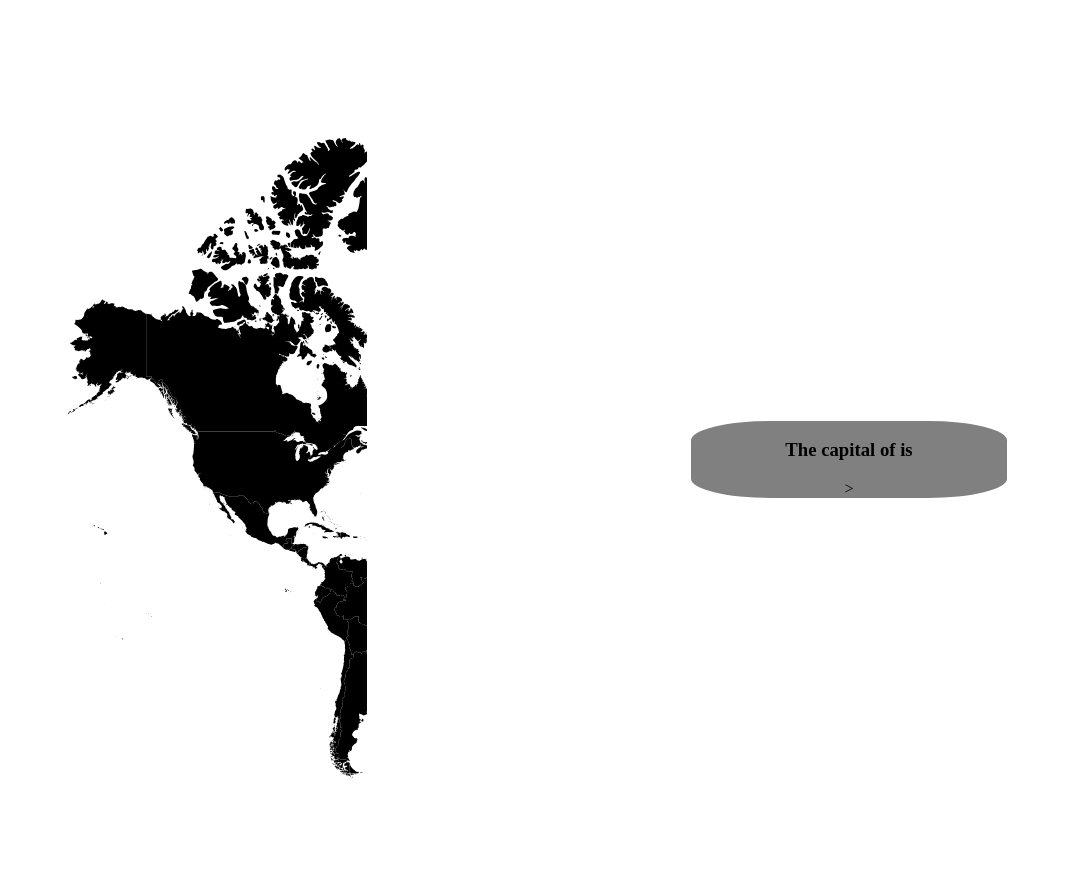
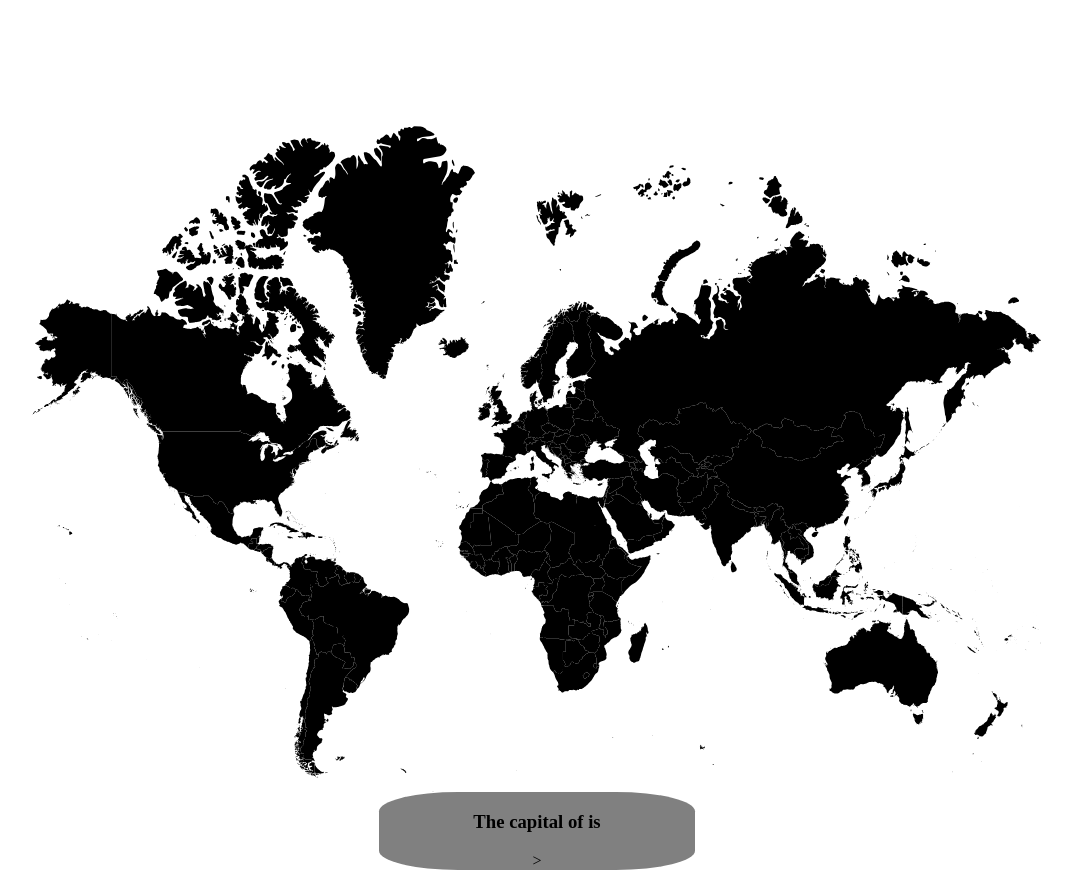
Before and after one commit to MrCodeMonkey11/WorldMap, an Angular app: page / in a window 1280 px wide. Shown: the whole page, without its empty margins (103-1175 px from the left). Before the commit the page ends 800 px from the top, so only its background shows below. Built offline with nearby package versions, Linux system fonts and the light colour scheme.

Commit message:
Fixed Map UI

```diff
--- a/src/app/world/world.component.html
+++ b/src/app/world/world.component.html
@@ -1,13 +1,7 @@
 <main>
-<section><svg
-    xmlns:mapsvg="http://mapsvg.com"
-    xmlns:dc="http://purl.org/dc/elements/1.1/"
-    xmlns:rdf="http://www.w3.org/1999/02/22-rdf-syntax-ns#"
-    xmlns:svg="http://www.w3.org/2000/svg"
-    xmlns="http://www.w3.org/2000/svg"
-    mapsvg:geoViewBox="-169.110266 83.600842 190.486279 -58.508473"
-    width="100%"
-    height="665.96301">
+<section><svg xmlns:mapsvg="http://mapsvg.com" xmlns:dc="http://purl.org/dc/elements/1.1/"
+   xmlns:rdf="http://www.w3.org/1999/02/22-rdf-syntax-ns#" xmlns:svg="http://www.w3.org/2000/svg"
+   xmlns="http://www.w3.org/2000/svg" width="1009.6727" height="665.96301">
 
    <path
    (mouseenter)="setCountryInfo($event)"
```
